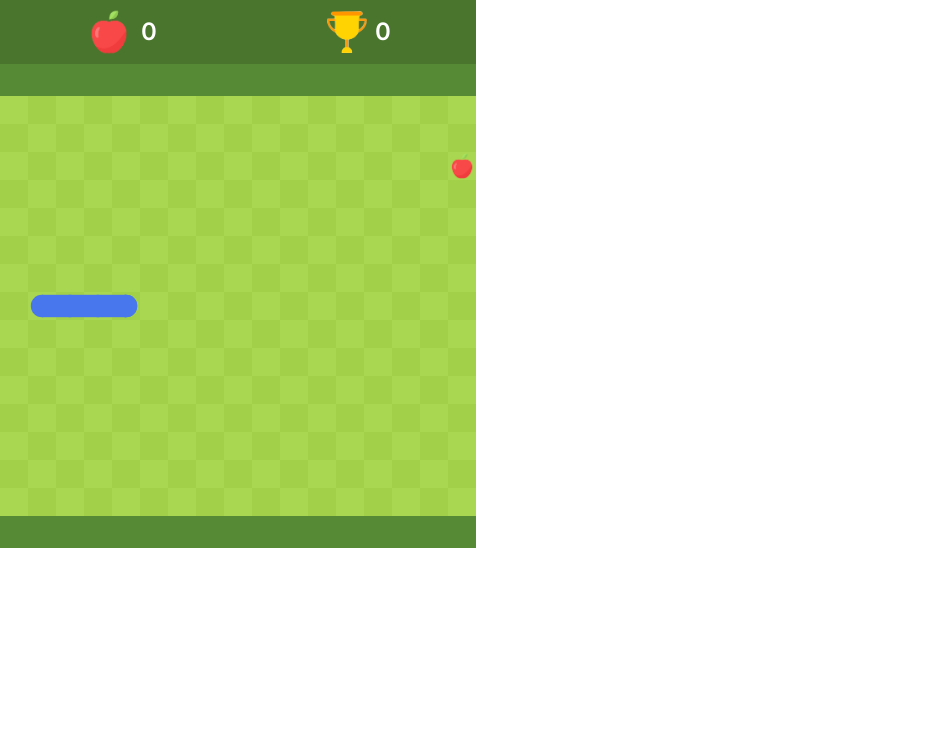
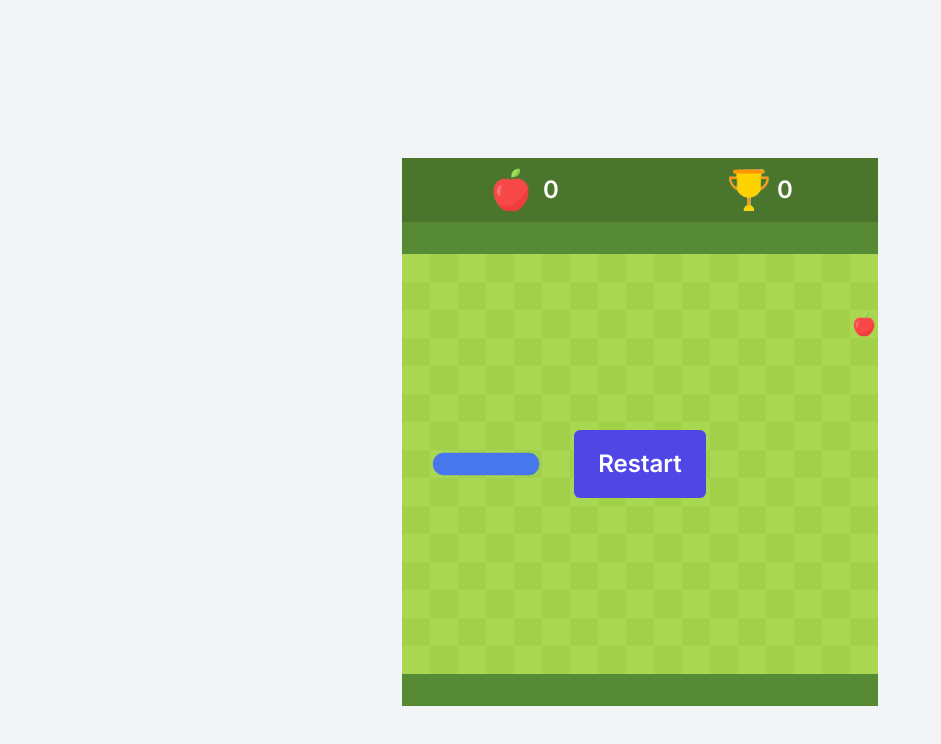
Before and after one commit to LangLiGeLangLLT/snake-app, a Next.js app: page / in a window 1280 px wide. Shown: the top 744 px of the page, without its empty margins (0-941 px from the left). Built offline with nearby package versions, Linux system fonts and the light colour scheme.

Commit message:
feat: update

```diff
--- a/src/app/page.tsx
+++ b/src/app/page.tsx
@@ -4,7 +4,7 @@ import ScoreBoard from '@/components/ScoreBoard'
 
 export default function Home() {
   return (
-    <main className="min-h-screen overflow-x-hidden overflow-y-auto">
+    <main className="min-h-screen overflow-x-hidden overflow-y-auto flex justify-center items-center bg-gray-100">
       <div className="w-[59.5vh] h-[60.5vh]">
         <ScoreBoard />
         <PlayGround>
--- a/src/components/GameMap.tsx
+++ b/src/components/GameMap.tsx
@@ -1,6 +1,6 @@
 'use client'
 
-import { useEffect, useMemo, useRef } from 'react'
+import { useCallback, useEffect, useMemo, useRef } from 'react'
 import { CGameMap } from '@/core/CGameMap'
 import { useStore } from '@/store'
 
@@ -10,6 +10,10 @@ function GameMap() {
   const divRef = useRef<HTMLDivElement | null>(null)
   const canvasRef = useRef<HTMLCanvasElement | null>(null)
   const store = useStore()
+
+  const restart = useCallback(() => {
+    gameMap.restart()
+  }, [])
 
   useEffect(() => {
     const context = canvasRef.current?.getContext('2d')
@@ -31,6 +35,15 @@ function GameMap() {
         className="bg-[#AAD751] focus:outline-none"
         tabIndex={0}
       ></canvas>
+
+      {store.restart && (
+        <button
+          onClick={restart}
+          className="absolute pointer-events-auto rounded-md bg-indigo-600 p-[3vh] font-semibold leading-5 text-white hover:bg-indigo-500 text-[3vh]"
+        >
+          Restart
+        </button>
+      )}
     </div>
   )
 }
--- a/src/components/ScoreBoard.tsx
+++ b/src/components/ScoreBoard.tsx
@@ -17,7 +17,7 @@ function ScoreBoard() {
           alt="apple"
           priority
         />
-        <span className="text-2xl text-white font-semibold">{score}</span>
+        <span className="text-[3vh] text-white font-semibold">{score}</span>
       </div>
       <div className="flex items-center gap-x-2">
         <Image
@@ -28,7 +28,7 @@ function ScoreBoard() {
           alt="cup"
           priority
         />
-        <span className="text-2xl text-white font-semibold">{record}</span>
+        <span className="text-[3vh] text-white font-semibold">{record}</span>
       </div>
     </div>
   )
--- a/src/core/CGameMap.ts
+++ b/src/core/CGameMap.ts
@@ -84,11 +84,23 @@ export class CGameMap extends CGameObject {
   win(): void {
     this.snake.color = 'white'
     this.status = Status.win
+    this.store.updateRestart(true)
   }
 
   lose(): void {
     this.snake.color = 'white'
     this.status = Status.lose
+    this.store.updateRestart(true)
+  }
+
+  restart(): void {
+    this.store.updateScore(0)
+    this.status = Status.waiting
+    this.snake.destroy()
+    this.snake = new CSnake(this.ctx, this)
+    this.store.updateRestart(false)
+    this.ctx.canvas.focus()
+    this.directions = []
   }
 
   update(): void {
--- a/src/store/index.ts
+++ b/src/store/index.ts
@@ -12,12 +12,11 @@ export type Actions = {
   updateRecord: (score: number) => void
   updateRestart: (restart: boolean) => void
 }
-
 export const useStore = create(
   immer<State & Actions>((set) => ({
     score: 0,
     record: 0,
-    restart: false,
+    restart: true,
     updateScore: (score: number) =>
       set((state) => {
         state.score = score
```
